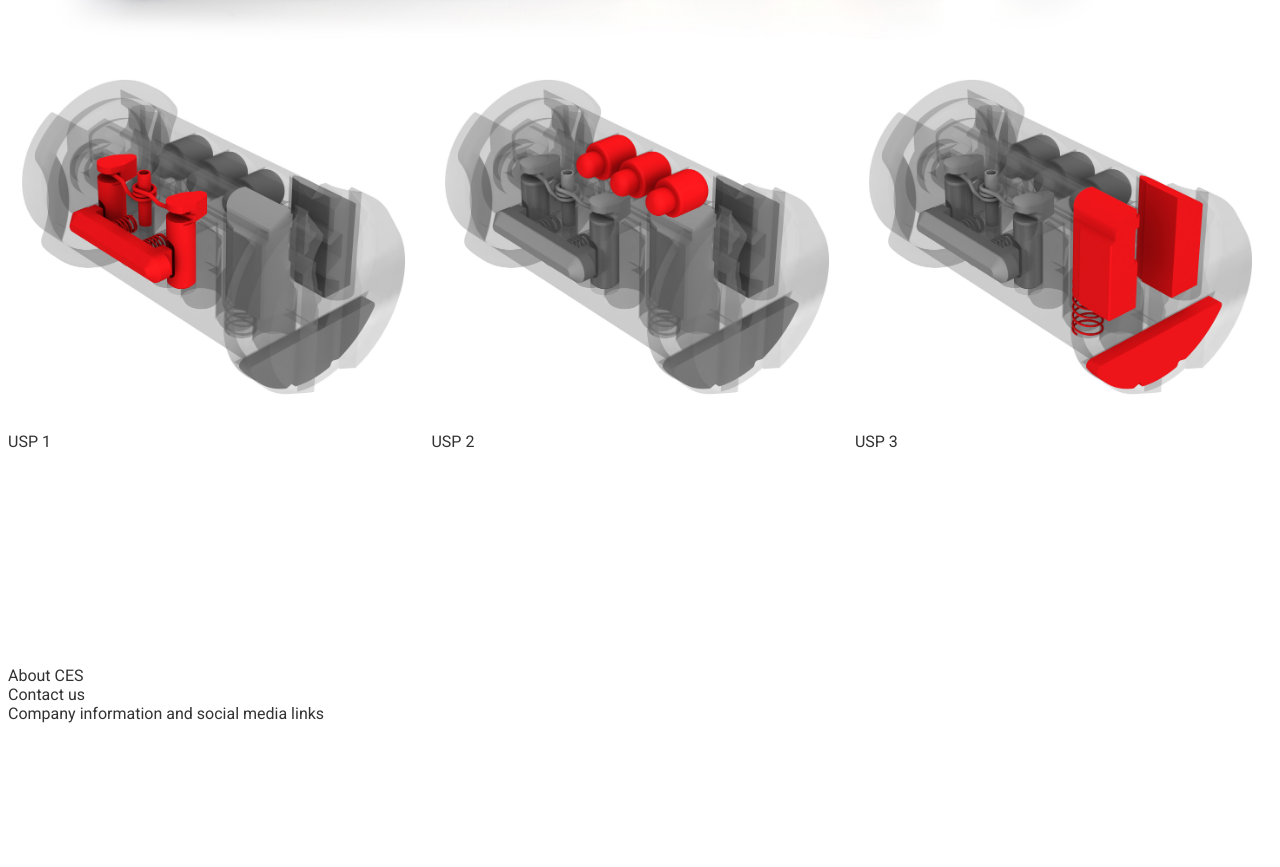
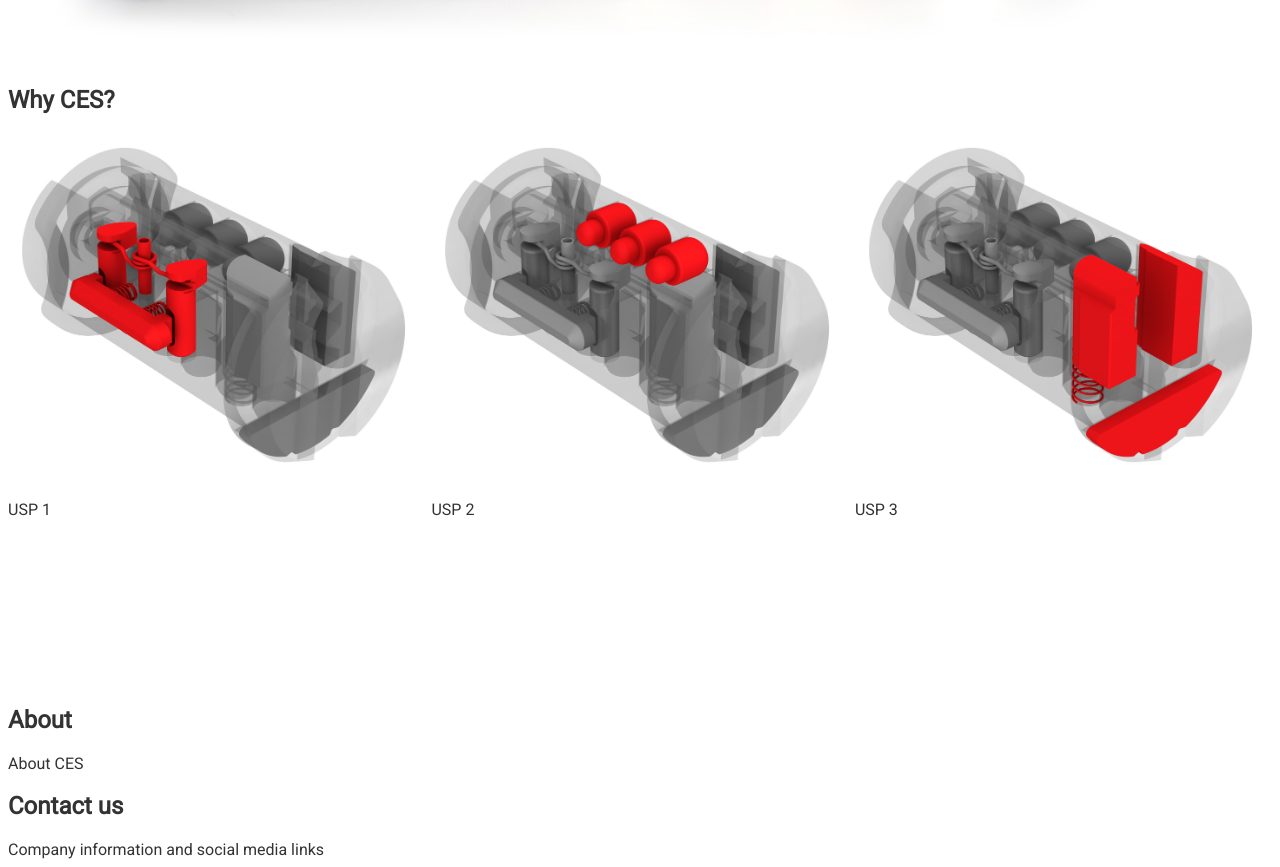
Before and after one commit to spangen87/rikard-spangmyr, a plain HTML site: page index.html in a window 1280 px wide. Shown: the part 615-1482 px from the top of the page. Before the commit the page ends 1346 px from the top, so only its background shows below. Drawn offline with Linux system fonts and the light colour scheme.

Commit message:
Added H2 to sections

```diff
--- a/index.html
+++ b/index.html
@@ -35,6 +35,7 @@
         <img src="assets/images/hero-image.jpg" alt="Picture showing different colors of the locks" class="responsive">
     </section>
     <section id="why-ces">
+        <h2>Why CES?</h2>
         <div class="left-ces">
             <img src="assets/images/why-ces-left.jpg" alt="Picture showing picking protection" class="responsive">
             <p>USP 1</p>
@@ -49,10 +50,11 @@
         </div>
     </section>
     <section id="about">
+        <h2>About</h2>
         About CES
     </section>
     <section id="contact">
-        Contact us
+        <h2>Contact us</h2>
     </section>
     <footer>
         Company information and social media links
```
